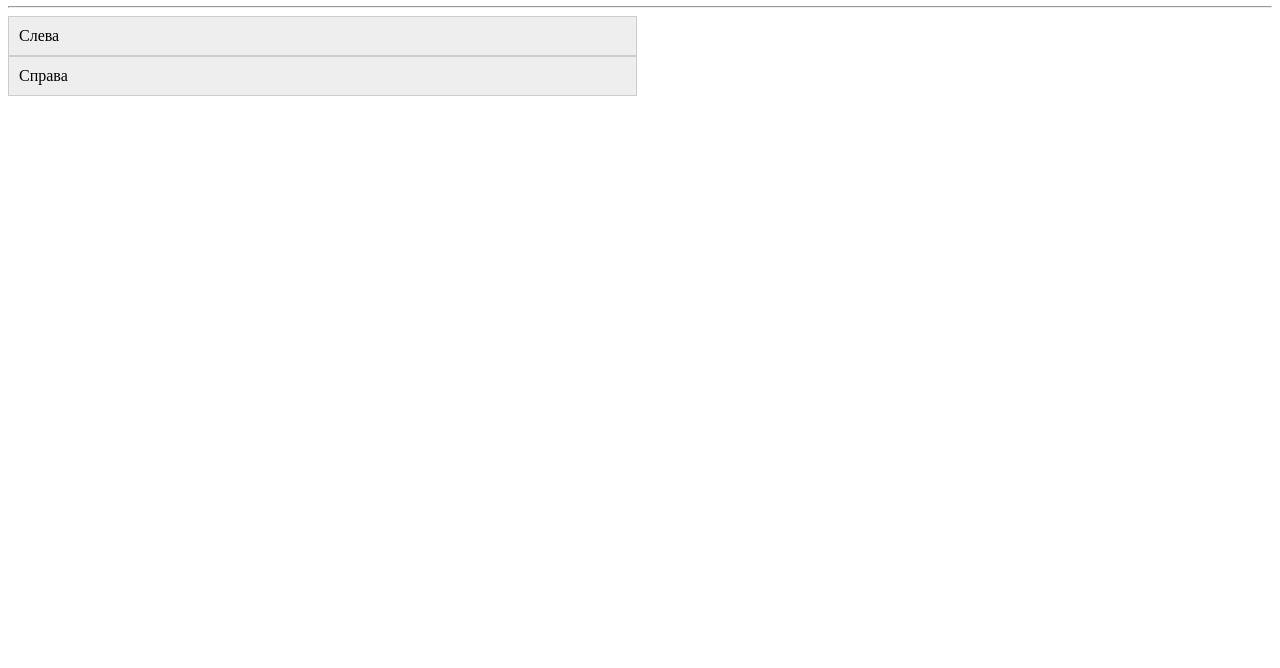
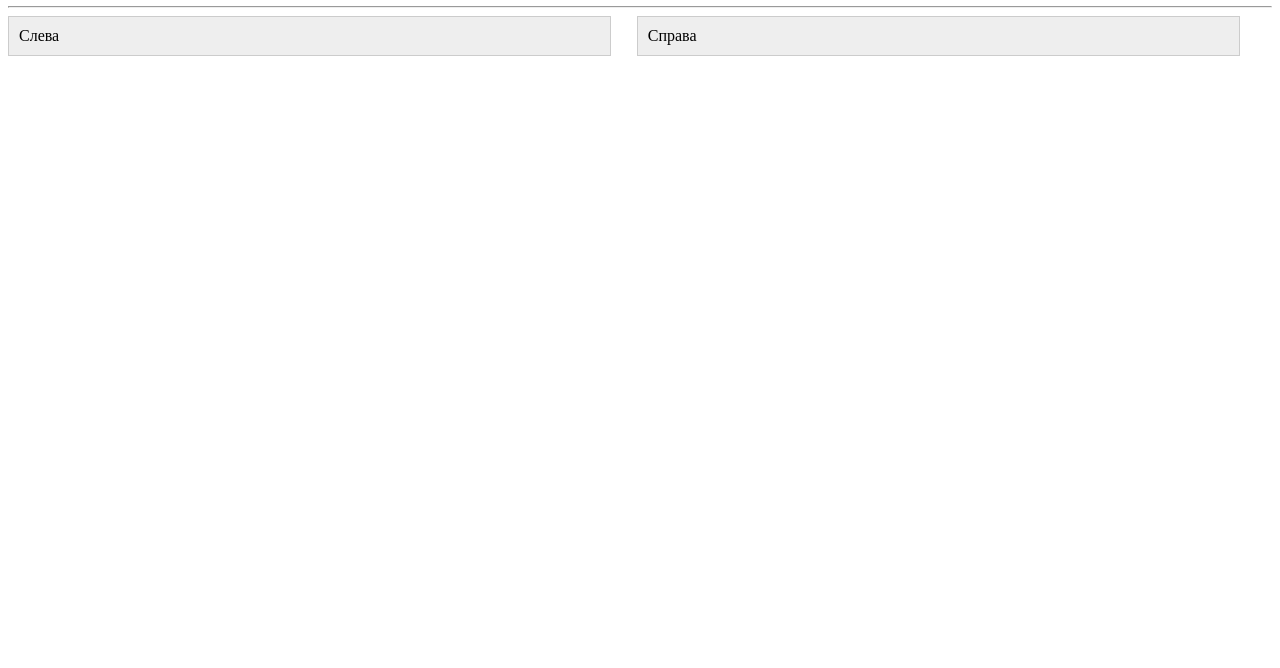
Before and after one commit to zarUmax/EnterToIT, a plain HTML site: page index.html in a window 1280 px wide. Shown: the part 132-800 px from the top of the page. Drawn offline with Linux system fonts and the light colour scheme.

Commit message:
Update index.css

```diff
--- a/index.css
+++ b/index.css
@@ -3,7 +3,7 @@
     border: 1px solid #ccc;
     padding: 10px;
     float: left;
-    width: 48%;
+    width: 46%;
     margin-right: 2%;
 }
 .child:last-child {
```
